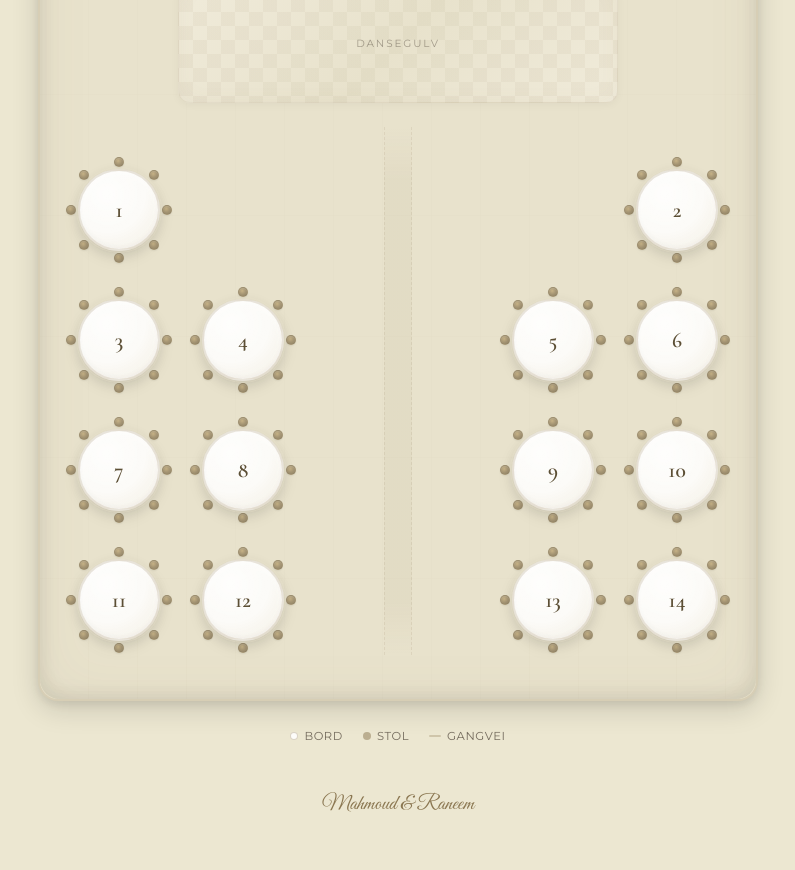
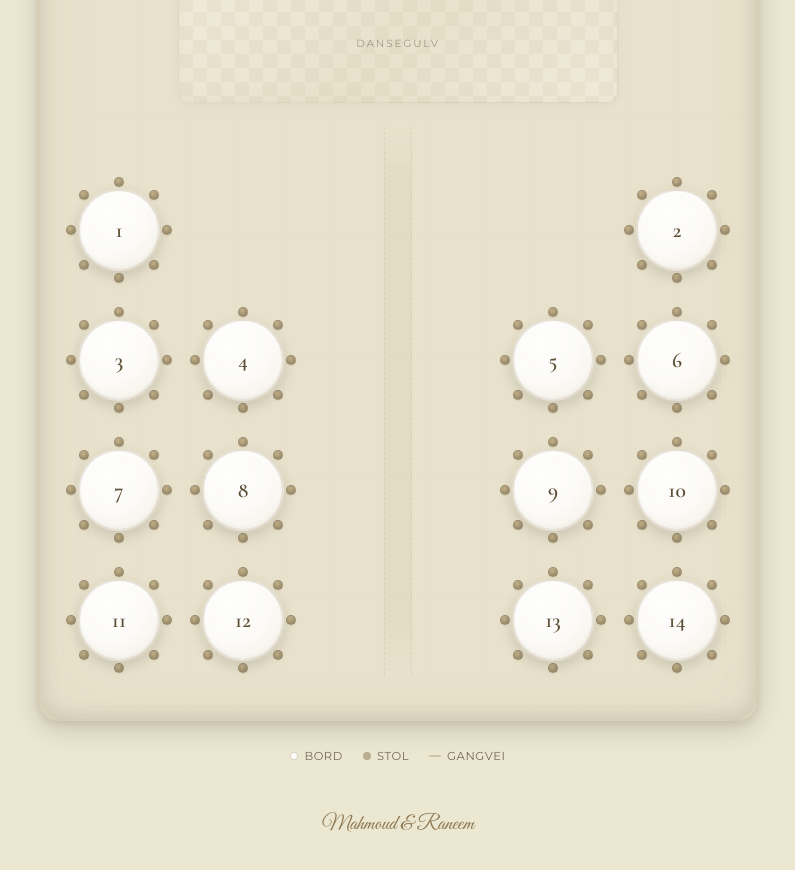
Before and after one commit to mahmoudAndRanim/wedding-map, a React (Vite) app: page / in a window 1280 px wide. Shown: the part 444-1314 px from the top of the page, without its empty margins (242-1037 px from the left). Built offline with nearby package versions, Linux system fonts and the light colour scheme.

Commit message:
fix: even more space between dance floor and tables

```diff
--- a/src/index.css
+++ b/src/index.css
@@ -320,7 +320,7 @@ body {
   display: flex;
   flex-direction: column;
   gap: 20px;
-  padding: 28px 24px 0;
+  padding: 48px 24px 0;
   position: relative;
 }
 
```
